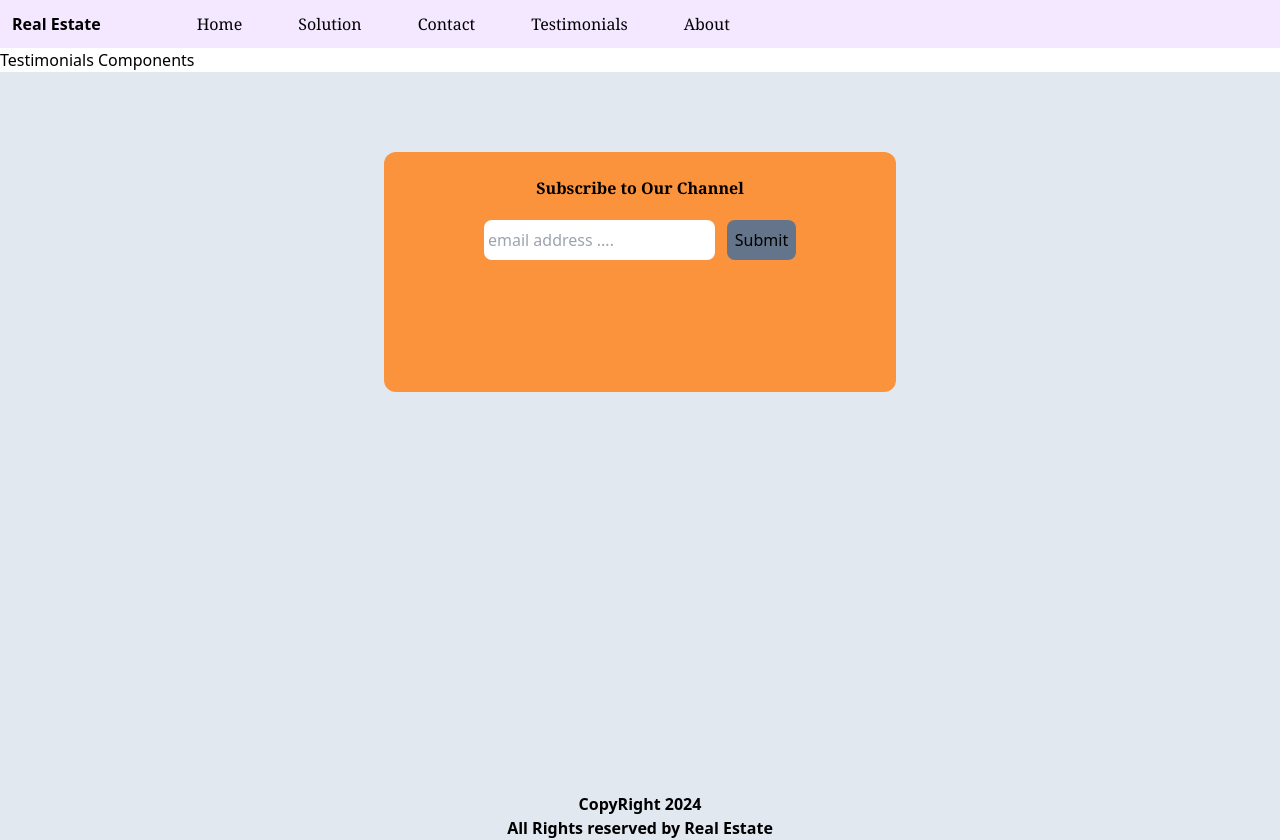
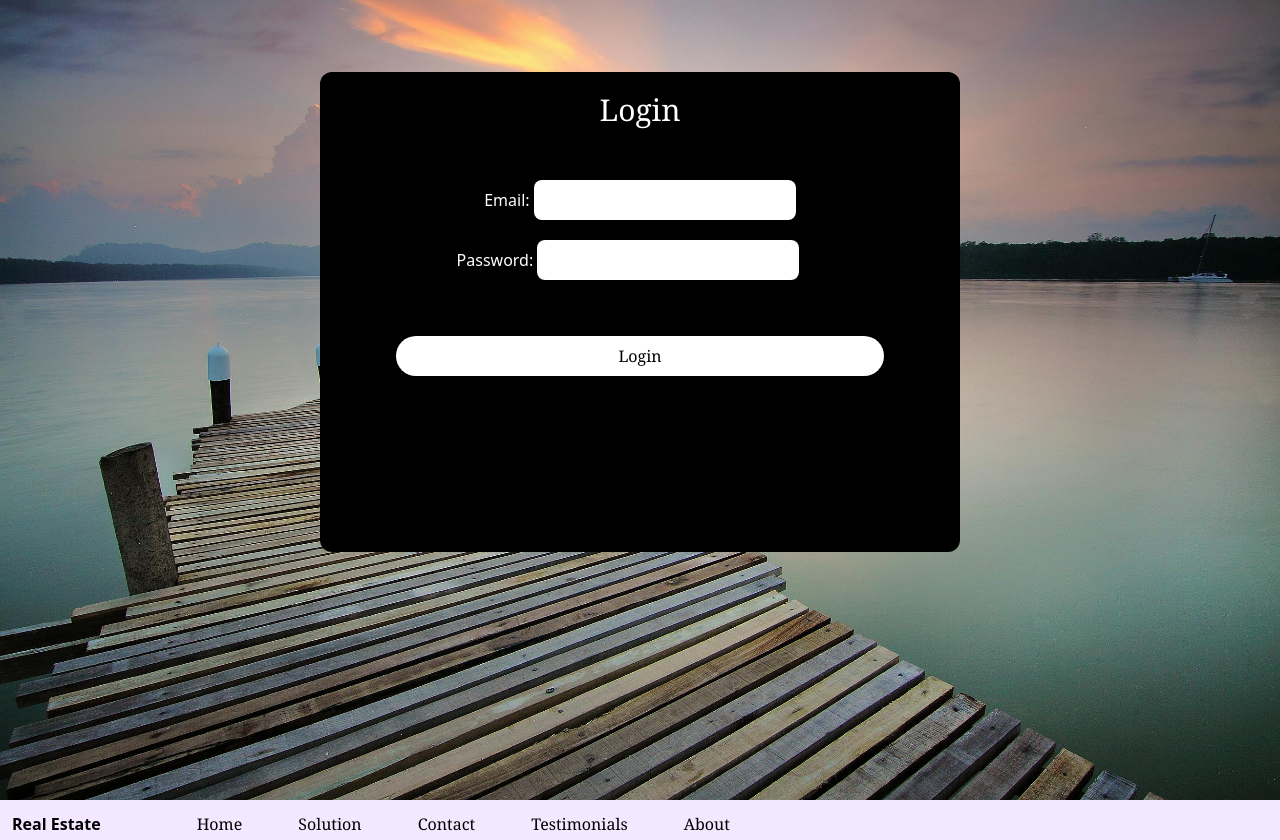
Before and after one commit to jhaalok1997/Real_Estate-app, a React (Vite) app: page /Testimonials in a window 1280 px wide. Shown: the top 840 px of the page. Built offline with nearby package versions, Linux system fonts and the light colour scheme.

Commit message:
Auth pages implemented ..

```diff
--- a/package.json
+++ b/package.json
@@ -12,6 +12,7 @@
   "dependencies": {
     "react": "^18.3.1",
     "react-dom": "^18.3.1",
+    "react-hook-form": "^7.53.0",
     "react-router-dom": "^6.26.1"
   },
   "devDependencies": {
--- a/src/App.jsx
+++ b/src/App.jsx
@@ -1,5 +1,6 @@
 
 import './App.css'
+import Mainauth from './Components/authentication/Mainauth.jsx';
 import Footer from './Components/footer/Footer.jsx';
 import Navbar from './Components/Navbar/Navbar.jsx';
 import { Outlet } from 'react-router-dom';
@@ -8,6 +9,7 @@ function App() {
   return (
 
     <>
+        <Mainauth/>
       <Navbar/>
 
          <Outlet/>
--- a/src/Components/Contact/Accordion.jsx
+++ b/src/Components/Contact/Accordion.jsx
@@ -34,7 +34,7 @@ const Accordion = () => {
   };
 
   return (
-    <div className="  p-4 pt-64 h-[90vh] absolute bottom-5 lg:pb-10">
+    <div className="p-4 pt-64 h-[90vh] absolute bottom-5 lg:pb-10 ">
         <h1 className="text-2xl text-center font-serif">Requested Questions from Clients </h1><br/>
     <div className="accordion bg-slate-500 h-[53vh] w-[90vw] p-4 rounded-xl lg:h-[45vh] ">
 
--- /dev/null
+++ b/src/Components/Testimonial/Page1.jsx
@@ -0,0 +1,17 @@
+
+
+const Page1 = () => {
+  return (
+    <div className="text-center ">
+            <h1 className="font-serif font-semibold text-xl">Testimonials Component</h1>
+       <div className="flex justify-center">
+            <div className="bg-orange-300 h-32 w-32 flex justify-center">
+                 <p>he</p>
+            </div>
+       </div>
+    </div>
+
+  )
+}
+
+export default Page1
--- a/src/Components/Testimonial/Testimonials.jsx
+++ b/src/Components/Testimonial/Testimonials.jsx
@@ -1,11 +1,9 @@
-
+//import Page1 from "./Testimonials"
 
 const Testimonials = () => {
   return (
-    <div>
-        <div>
-            <h1>Testimonials Components</h1>
-        </div>
+    <div className="bg-slate-400 h-screen w-screen  ">
+        {/*<Page1/>*/}
     </div>
   )
 }
--- /dev/null
+++ b/src/Components/authentication/Loginform.jsx
@@ -0,0 +1,40 @@
+import { useForm } from 'react-hook-form';
+import { useState } from 'react';
+
+
+const Login = () => {
+    const [clear,setClear]=useState("")
+    const { register, handleSubmit, formState: { errors } } = useForm();
+
+  const onSubmit = data => {
+    console.log(data);
+  };
+   const Function= () =>{
+
+       setClear()
+   }
+
+  return (
+    <div>
+
+         <div className="bg-black h-[60vh] w-96 text-center p-5 m-10 rounded-xl lg:w-[50vw]">
+      <h2 className="text-white font-serif text-xl lg:text-3xl">Login</h2>
+      <form className="text-white h-[50vh] pt-8 flex flex-col" onSubmit={handleSubmit(onSubmit)}>
+        <div className=" space-y-5">
+          <label>Email: </label>
+          <input className="p-2 rounded-lg font-serif text-black" {...register('email', { required: true })} />
+          {errors.email && <span>This field is required</span>}
+        </div>
+        <div className="mr-6 space-y-5">
+          <label>Password: </label>
+          <input className="p-2 rounded-lg font-serif text-black"  type="password" {...register('password', { required: true })} />
+          {errors.password && <span>This field is required</span>}
+        </div>
+        <button className="bg-white p-2 rounded-full m-14 text-black font-serif" type="submit">Login</button>
+      </form>
+    </div>
+    </div>
+  )
+}
+
+export default Login;
--- /dev/null
+++ b/src/Components/authentication/Mainauth.jsx
@@ -0,0 +1,23 @@
+import Login from "./Loginform"
+//import Signup from "./Signupform";
+
+import authImage from "./Authimages/Mainauth-back-image-pexels-pok-rie-33563-136317.jpg"
+
+
+
+
+const Mainauth = () => {
+  return (
+    <div className="h-screen w-screen flex justify-center">
+         <img className="h-screen w-screen" src={authImage} alt="Background Auth image"/>
+         <div className="absolute top-8" >
+
+             {/*<Signup/>*/}
+             <Login/>
+        </div>
+    </div>
+
+  )
+}
+
+export default Mainauth;
--- /dev/null
+++ b/src/Components/authentication/Signupform.jsx
@@ -0,0 +1,37 @@
+import { useForm } from 'react-hook-form';
+
+const Signup = () => {
+
+    const { register, handleSubmit, formState: { errors } } = useForm();
+
+    const onSubmit = data => {
+      console.log(data);
+    };
+  return (
+
+        <div className="bg-black h-[60vh] w-96 p-5 text-center m-10 rounded-xl lg:w-[50vw]">
+      <h2 className="font-serif text-2xl text-white">Sign up</h2>
+      <form className=" text-white h-[50vh] pt-8 flex flex-col " onSubmit={handleSubmit(onSubmit)}>
+      <div className="mr-11 space-y-5">
+          <label className="mr-2">Username: </label>
+          <input className="p-2 rounded-lg font-serif text-black" {...register('userName', { required: true })} /><br/>
+          {errors.userName && <span>This field is required</span>}
+        </div>
+        <div className="mr-2 space-y-5">
+          <label className="mr-1">Email: </label>
+          <input className="p-2 rounded-lg font-serif text-black" {...register('email', { required: true })} /><br/>
+          {errors.email && <span>This field is required</span>}
+        </div>
+        <div className="space-y-5 mr-6">
+          <label>Password: </label>
+          <input className="p-2 rounded-lg font-serif text-black" type="password" {...register('password', { required: true })} /><br/>
+          {errors.password && <span>This field is required</span>}
+        </div>
+        <button className="bg-white p-1 rounded-full m-10 text-black font-serif" type="submit">Submit</button>
+      </form>
+    </div>
+
+  )
+}
+
+export default Signup
```
Also changed, not shown: src/Components/authentication/Authimages/Mainauth-back-image-pexels-pok-rie-33563-136317.jpg (added), 1 other file (tests, documents, lock files or other folders).
